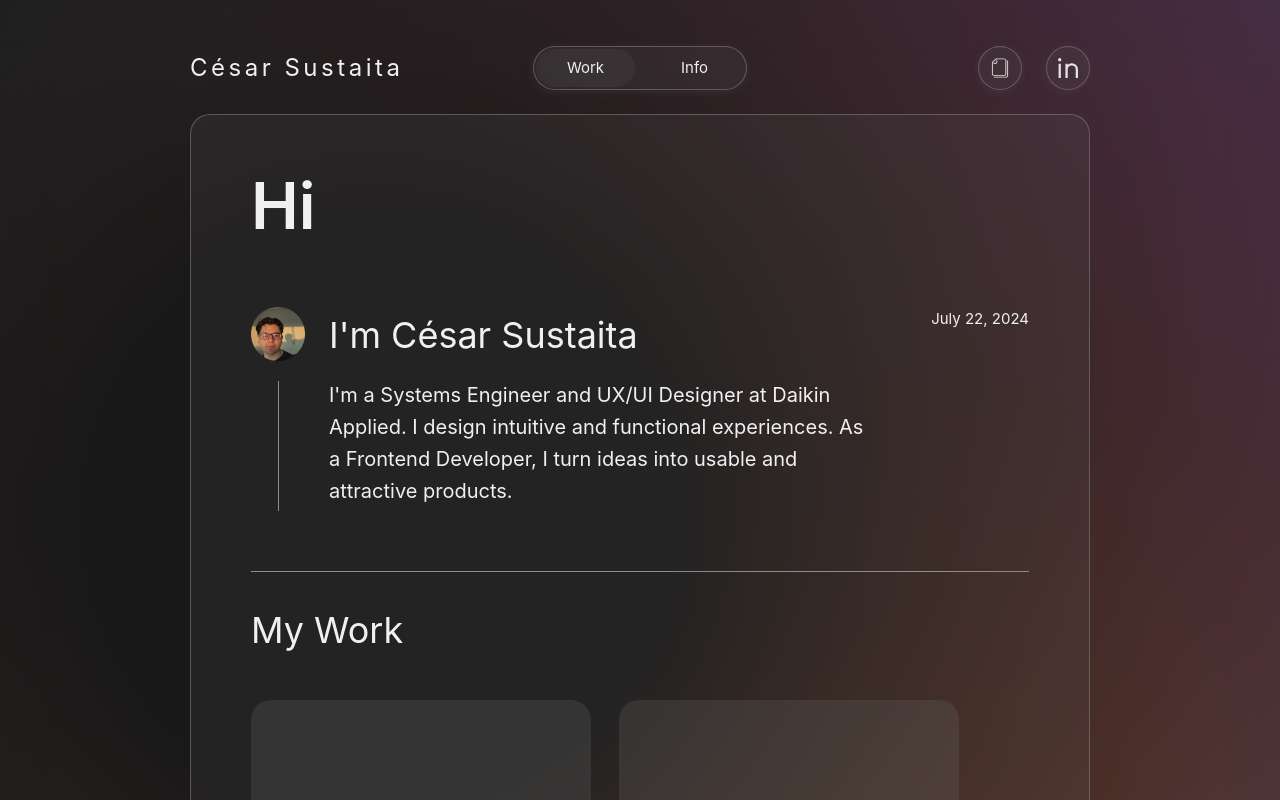
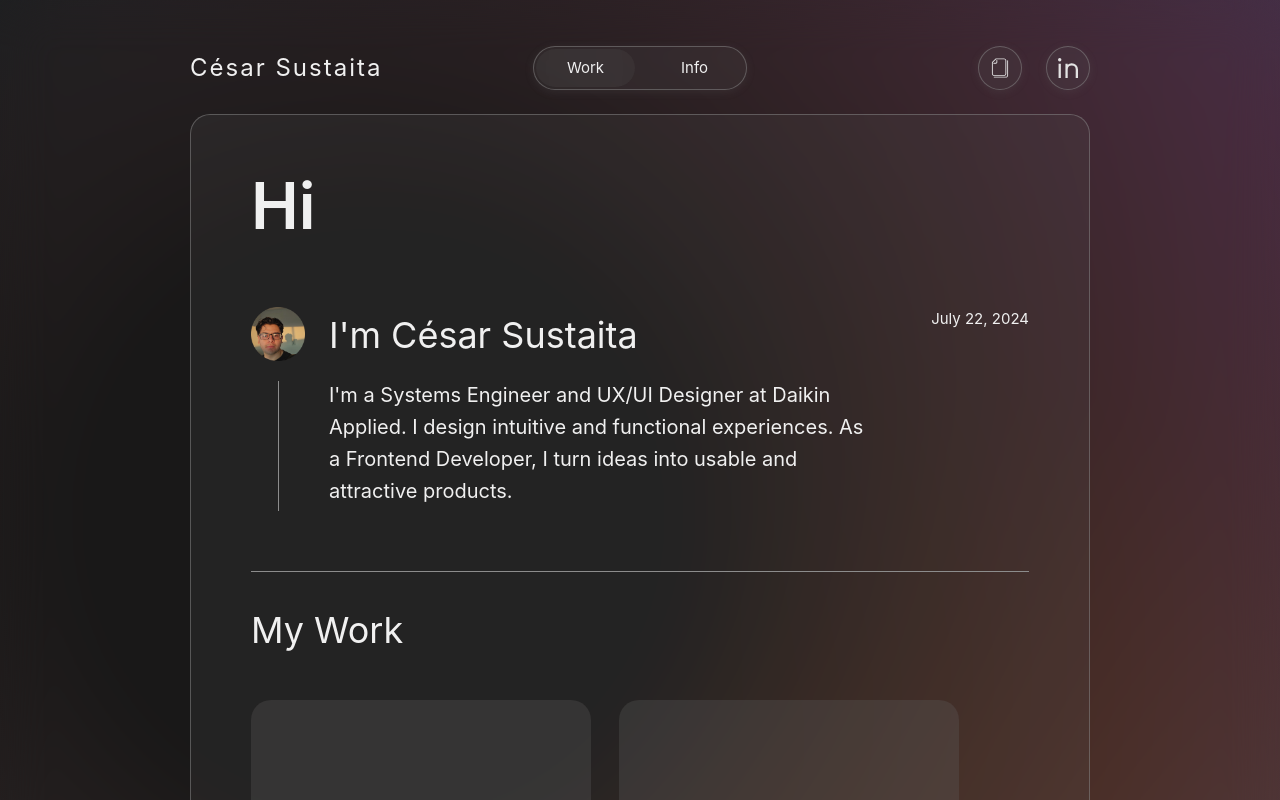
Before and after one commit to CesarSustaita/portfolio, a Vue app: page / in a window 1280 px wide. Shown: the top 800 px of the page. Built offline with nearby package versions, Linux system fonts and the light colour scheme.

Commit message:
Fix: The letter spacing was changing in the title logo

```diff
--- a/src/components/navbar/NavbarMain.vue
+++ b/src/components/navbar/NavbarMain.vue
@@ -24,7 +24,7 @@ import buttonLinks from '@/components/navbar/buttonLinks.vue'
 .titleLogo {
   font-size: 24px;
   font-weight: 400;
-  letter-spacing: 3.5px;
+  letter-spacing: 2px;
   width: 214px;
 }
 
```
